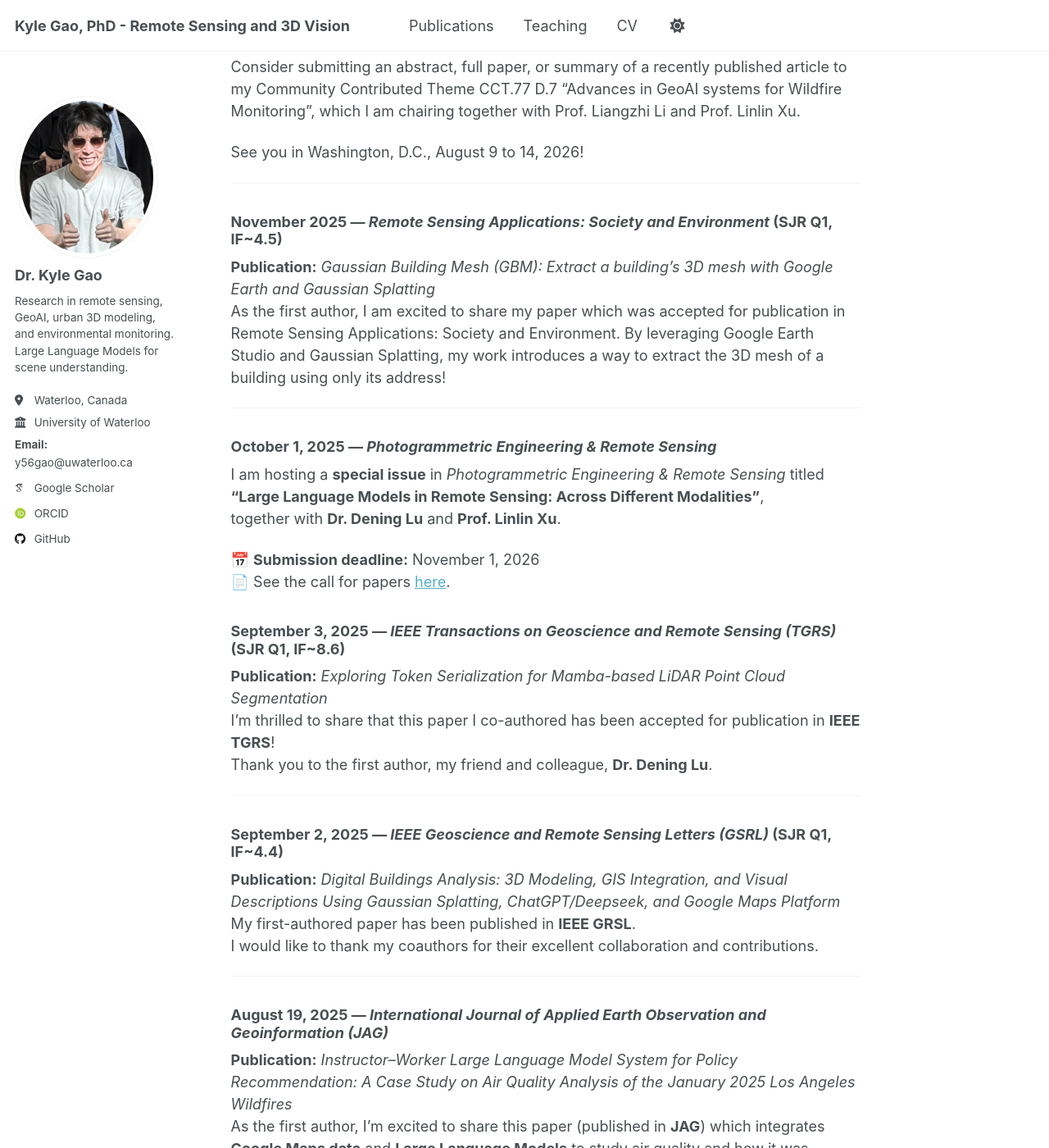
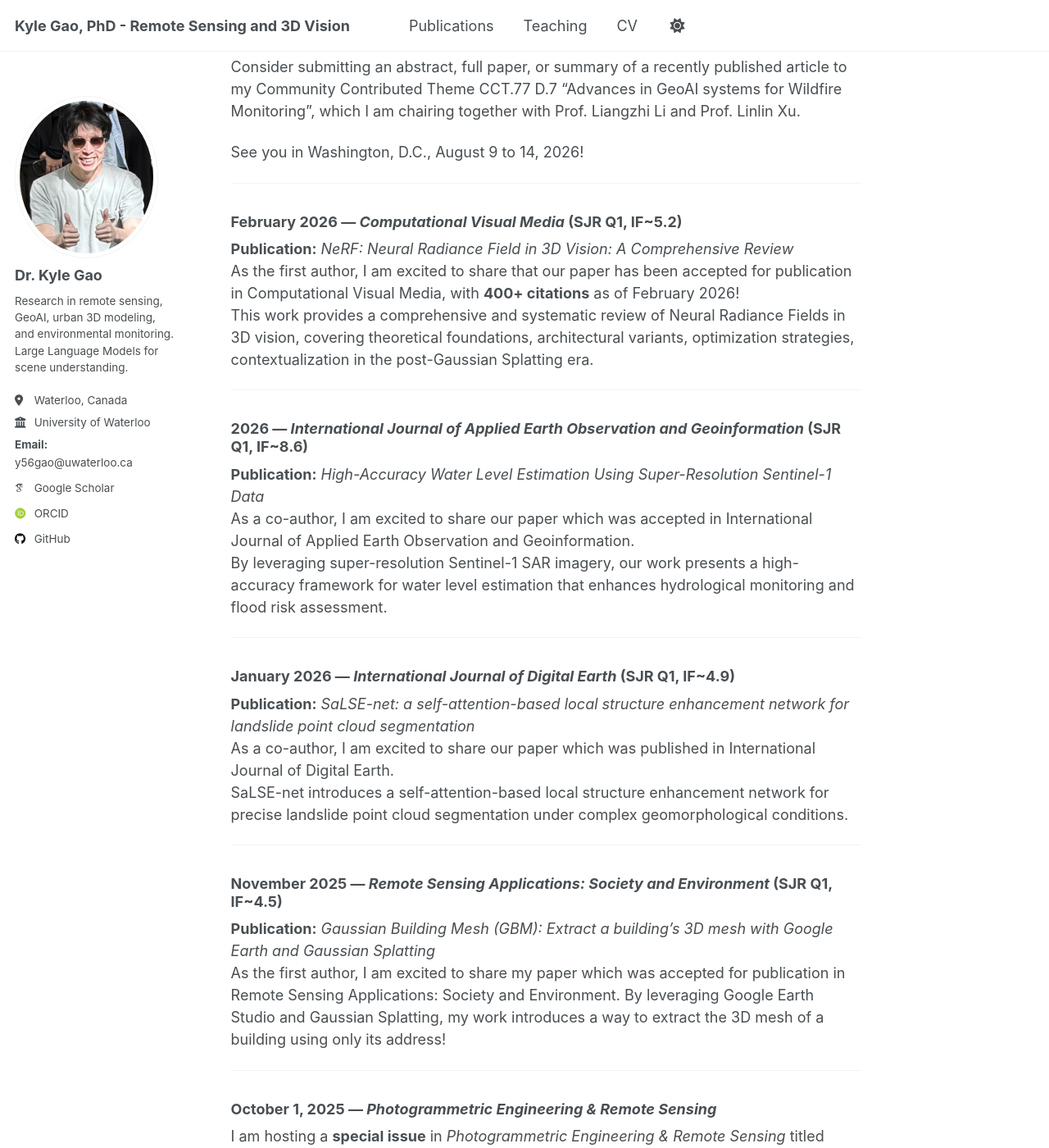
Before and after one commit to kyle-gao/kyle-gao.github.io, a Jekyll site: the page built from _pages/about.md, in a window 1280 px wide and 1400 px high, scrolled down 795 px. Shown: the whole window at 82% size. Built offline with Jekyll 4.4.1, drawn with Linux system fonts in a browser that asks for light colours; some web fonts are replaced; a script that is not in the unit is left out.

Commit message:
Update about.md

```diff
--- a/_pages/about.md
+++ b/_pages/about.md
@@ -25,6 +25,27 @@ IGARSS 2026 conference submissions are open.
 Consider submitting an abstract, full paper, or summary of a recently published article to my Community Contributed Theme CCT.77 D.7 "Advances in GeoAI systems for Wildfire Monitoring", which I am chairing together with Prof. Liangzhi Li and Prof. Linlin Xu.
 
 See you in Washington, D.C., August 9 to 14, 2026!
+
+---
+
+### February 2026 — *Computational Visual Media* (SJR Q1, IF~5.2)
+**Publication:** *NeRF: Neural Radiance Field in 3D Vision: A Comprehensive Review*
+As the first author, I am excited to share that our paper has been accepted for publication in Computational Visual Media, with **400+ citations** as of February 2026!
+This work provides a comprehensive and systematic review of Neural Radiance Fields in 3D vision, covering theoretical foundations, architectural variants, optimization strategies, contextualization in the post-Gaussian Splatting era.
+
+---
+
+### 2026 — *International Journal of Applied Earth Observation and Geoinformation* (SJR Q1, IF~8.6)
+**Publication:** *High-Accuracy Water Level Estimation Using Super-Resolution Sentinel-1 Data*
+As a co-author, I am excited to share our paper which was accepted in International Journal of Applied Earth Observation and Geoinformation.
+By leveraging super-resolution Sentinel-1 SAR imagery, our work presents a high-accuracy framework for water level estimation that enhances hydrological monitoring and flood risk assessment.
+
+---
+
+### January 2026 — *International Journal of Digital Earth* (SJR Q1, IF~4.9)
+**Publication:** *SaLSE-net: a self-attention-based local structure enhancement network for landslide point cloud segmentation*
+As a co-author, I am excited to share our paper which was published in International Journal of Digital Earth.
+SaLSE-net introduces a self-attention-based local structure enhancement network for precise landslide point cloud segmentation under complex geomorphological conditions.
 
 ---
 ### November 2025 — *Remote Sensing Applications: Society and Environment* (SJR Q1, IF~4.5)
```
